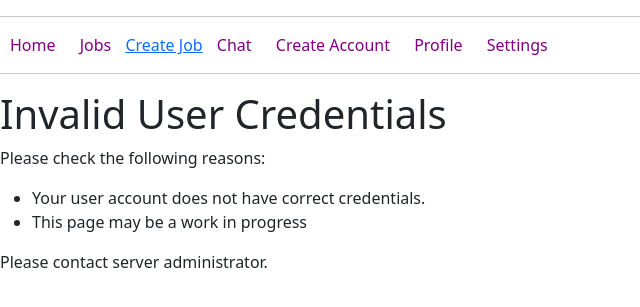
After one commit to FMass-3355/ShrimpedIn, a Flask app: page /create_job in a window 1280 px wide. The commit adds this page. Shown: the top 307 px of the page, without its empty margins (0-640 px from the left). Run offline with Flask 2, Linux system fonts and the light colour scheme; a user stored in the database is signed in; parts of the project's set-up code (start-up, migrations or seed data) failed here and were passed over; some libraries are stand-ins or nearby versions.

Commit message:
Job adding functionality, created invalid credentials and create job page

```diff
--- a/app/routes.py
+++ b/app/routes.py
@@ -1,9 +1,9 @@
 from app import app
 from flask import render_template, redirect, url_for, flash
 from flask_login import login_user, logout_user, login_required, current_user
-from app.forms import AccountRecovery, LoginForm, ChangePasswordForm, CreateUserForm
+from app.forms import *
 from app import db
-from app.models import User
+from app.models import *
 import sys
 
 @app.route('/')
@@ -84,23 +84,61 @@ def is_admin():
     else:
         print('User not authenticated.', file=sys.stderr)
 
+def is_recruiter():
+    '''
+    Helper function to determine if authenticated user is a recruiter.
+    '''
+    if current_user:
+        if current_user.role == 'recruiter':
+            return True
+        else:
+            return False
+    else:
+        print('User not authenticated.', file=sys.stderr)
+
+def is_student():
+    '''
+    Helper function to determine if authenticated user is a student.
+    '''
+    if current_user:
+        if current_user.role == 'student':
+            return True
+        else:
+            return False
+    else:
+        print('User not authenticated.', file=sys.stderr)
+
+def is_faculty():
+    '''
+    Helper function to determine if authenticated user is a faculty.
+    '''
+    if current_user:
+        if current_user.role == 'faculty':
+            return True
+        else:
+            return False
+    else:
+        print('User not authenticated.', file=sys.stderr)
+
 @app.route('/add_user', methods=['GET', 'POST'])
 def create_user():
-    form = CreateUserForm()
-    if form.validate_on_submit():
-        fname = form.fname.data
-        lname = form.lname.data
-        username = form.username.data
-        password = form.password.data
-        email = form.email.data
-        if not db.session.query(User).filter_by(email=email).first():
-            user = User(username=username, email=email, role='user', fname=fname, lname=lname)
-            user.set_password(password)
-            db.session.add(user)
-            db.session.commit()
-    all_usernames= db.session.query(User.username).all()
-    print(all_usernames, file=sys.stderr)
-    return render_template('add_user.html', form=form)
+    if is_admin():
+        form = CreateUserForm()
+        if form.validate_on_submit():
+            fname = form.fname.data
+            lname = form.lname.data
+            username = form.username.data
+            password = form.password.data
+            email = form.email.data
+            if not db.session.query(User).filter_by(email=email).first():
+                user = User(username=username, email=email, role='user', fname=fname, lname=lname)
+                user.set_password(password)
+                db.session.add(user)
+                db.session.commit()
+        all_usernames= db.session.query(User.username).all()
+        print(all_usernames, file=sys.stderr)
+        return render_template('add_user.html', form=form)
+    return render_template('invalid_credentials.html')
 
 @app.route('/jobs')
 @login_required
@@ -133,3 +171,21 @@ def recover_account():
         if db.session.query(User).filter_by(username=username).first():
             print("Account Recovered")
     return render_template('account_recovery.html', form=form)
+
+@app.route('/create_job', methods=['GET', 'POST'])
+@login_required
+def add_job():
+    if is_recruiter():
+        form = AddJob()
+        if form.validate_on_submit():
+            job_title = form.job_title.data
+            company = form.company.data
+            description = form.job_description.data
+            url = form.url.data
+            job_posting = Job(job_title=job_title, company=company, job_description=description, url=url)
+            db.session.add(job_posting)
+            db.session.commit()
+            all_jobs= db.session.query(Job.job_title).all()
+            print(all_jobs, file=sys.stderr)
+        return render_template('create_jobs.html', form=form)
+    return render_template('invalid_credentials.html')
--- a/app/templates/base.html
+++ b/app/templates/base.html
@@ -1,4 +1,5 @@
-<html>
+<!doctype html>
+<html lang="en">
   <head>
     <style>
       a.dropbtn {
@@ -49,13 +50,32 @@
       }
       </style>
       <title>ShrimpedIn</title>
+    <!-- Required meta tags -->
+    <meta charset="utf-8">
+    <meta name="viewport" content="width=device-width, initial-scale=1">
+
+    <!-- Bootstrap CSS -->
+    <link href="https://cdn.jsdelivr.net/npm/bootstrap@5.1.3/dist/css/bootstrap.min.css" rel="stylesheet" integrity="sha384-1BmE4kWBq78iYhFldvKuhfTAU6auU8tT94WrHftjDbrCEXSU1oBoqyl2QvZ6jIW3" crossorigin="anonymous">
+
   </head>
+  <body>
 
-    <body>
+
+    <!-- Optional JavaScript; choose one of the two! -->
+
+    <!-- Option 1: Bootstrap Bundle with Popper -->
+    <script src="https://cdn.jsdelivr.net/npm/bootstrap@5.1.3/dist/js/bootstrap.bundle.min.js" integrity="sha384-ka7Sk0Gln4gmtz2MlQnikT1wXgYsOg+OMhuP+IlRH9sENBO0LRn5q+8nbTov4+1p" crossorigin="anonymous"></script>
+
+    <!-- Option 2: Separate Popper and Bootstrap JS -->
+    <!--
+    <script src="https://cdn.jsdelivr.net/npm/@popperjs/core@2.10.2/dist/umd/popper.min.js" integrity="sha384-7+zCNj/IqJ95wo16oMtfsKbZ9ccEh31eOz1HGyDuCQ6wgnyJNSYdrPa03rtR1zdB" crossorigin="anonymous"></script>
+    <script src="https://cdn.jsdelivr.net/npm/bootstrap@5.1.3/dist/js/bootstrap.min.js" integrity="sha384-QJHtvGhmr9XOIpI6YVutG+2QOK9T+ZnN4kzFN1RtK3zEFEIsxhlmWl5/YESvpZ13" crossorigin="anonymous"></script>
+    -->
         <hr>
         <div>
           <a href="/homepage" class="dropbtn">Home</a>
           <a href="/jobs" class="dropbtn">Jobs</a>
+          <a href="/create_job">Create Job</a>
           <a href="/chat" class="dropbtn">Chat</a></button>
           <a href="/add_user"class="dropbtn">Create Account</a></button>
           <a href="/profile" class="dropbtn">Profile</a></button>
--- /dev/null
+++ b/app/templates/invalid_credentials.html
@@ -0,0 +1,13 @@
+{% extends 'base.html' %}
+
+{% block content %}
+    <h1>Invalid User Credentials</h1>
+    <p>
+        Please check the following reasons:
+        <ul>
+            <li>Your user account does not have correct credentials.</li>
+            <li>This page may be a work in progress</li>
+        </ul>
+        Please contact server administrator.
+    </p>
+{% endblock %}
```
Also changed, not shown: app/__init__.py (+17 -1 lines), app/forms.py (+7 -0 lines), app/models.py (+25 -0 lines), app/templates/create_jobs.html (added, +25 -0 lines), app/templates/jobs.html (+29 -0 lines), 1 other file. Lines whose indentation alone changed are shown as unchanged.
